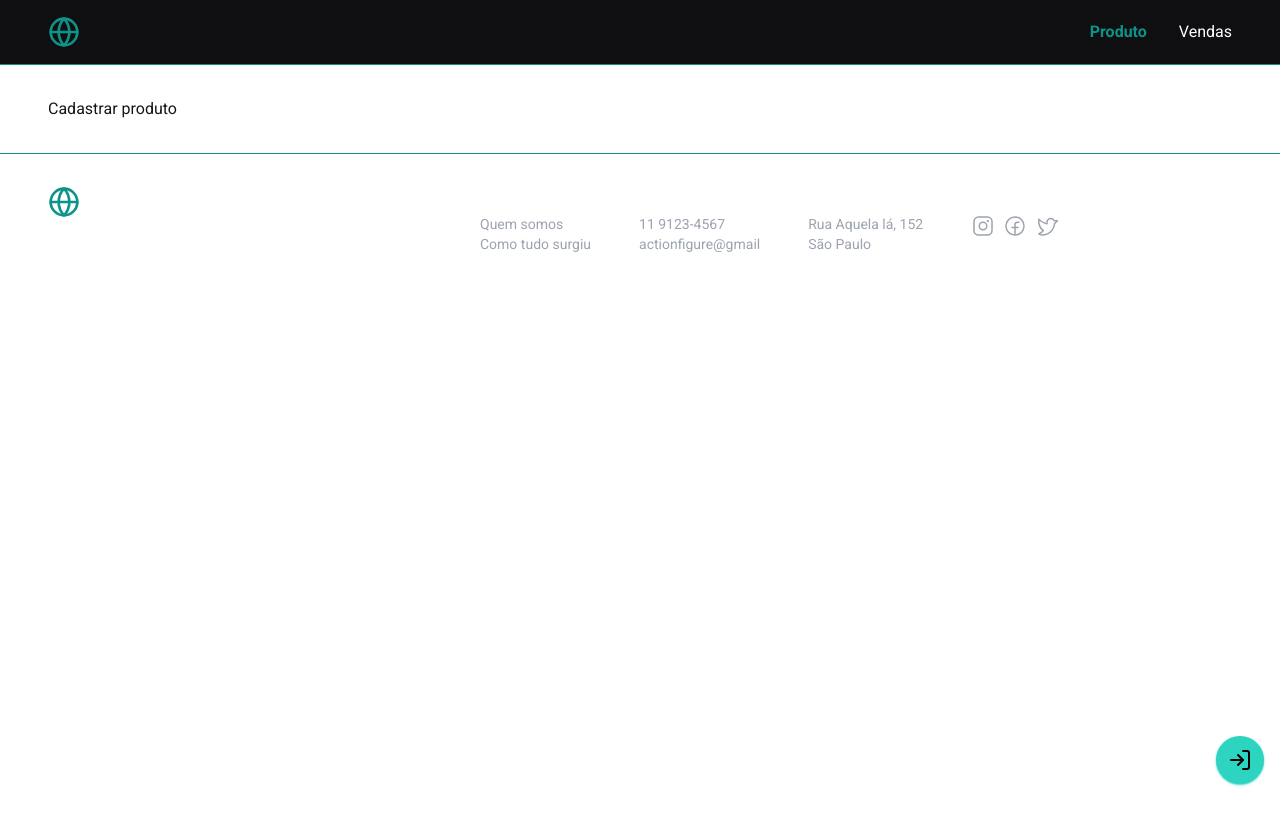
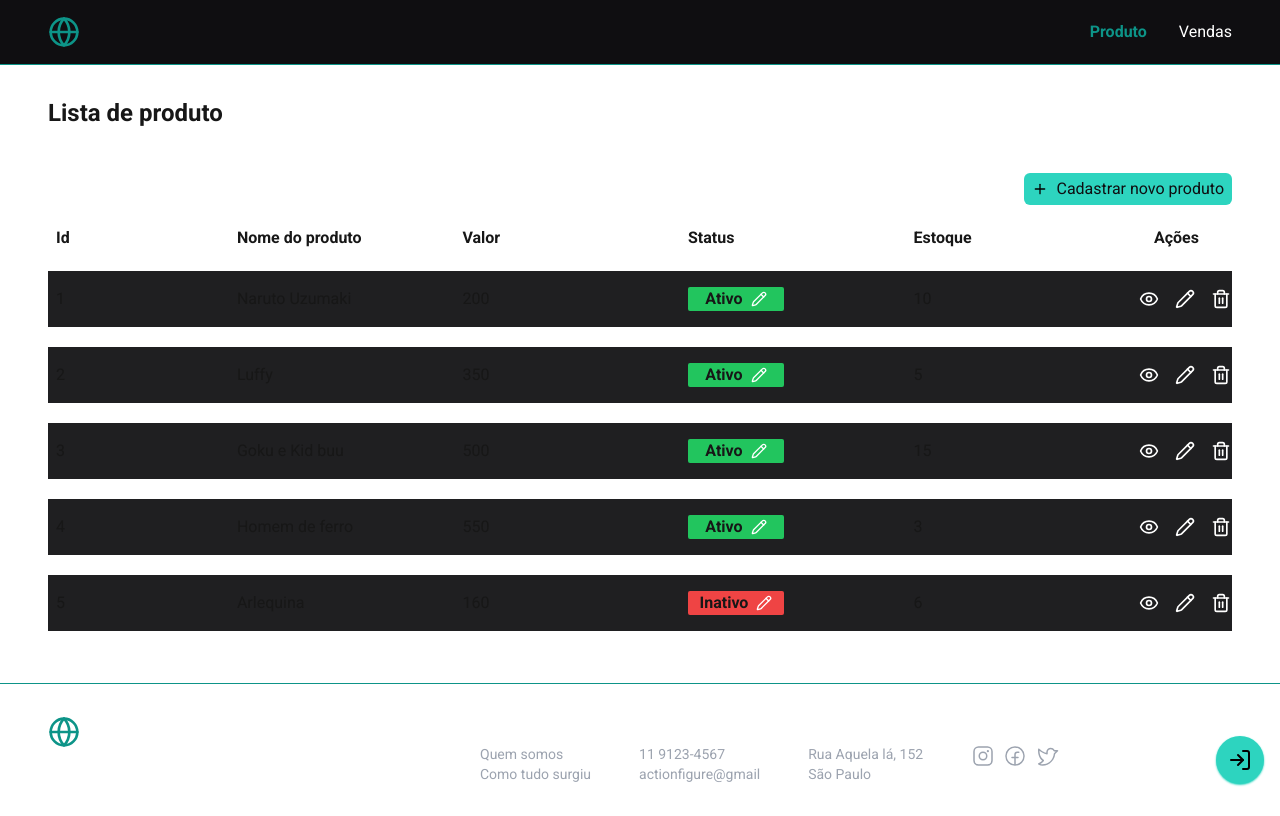
Before and after one commit to Brunoo-Lima/project-les-actual, a Next.js app in the folder frontend/: page /produto in a window 1280 px wide. Built offline with nearby package versions, Linux system fonts and the light colour scheme.

Commit message:
feat: table products added

```diff
--- a/frontend/src/app/(admin)/produto/page.tsx
+++ b/frontend/src/app/(admin)/produto/page.tsx
@@ -1,3 +1,4 @@
+import { Product } from '@/components/layout/admin/product/product';
 import type { Metadata } from 'next';
 
 export const metadata: Metadata = {
@@ -6,5 +7,5 @@ export const metadata: Metadata = {
 };
 
 export default function ProductPage() {
-  return <section>Cadastrar produto</section>;
+  return <Product />;
 }
--- /dev/null
+++ b/frontend/src/components/layout/admin/product/product.tsx
@@ -0,0 +1,23 @@
+import { TitlePage } from '@/components/ui/title/title-page/title-page';
+import { Table } from './table/table';
+import { productListRegister } from '@/mocks/product-list-register';
+import { PlusIcon } from 'lucide-react';
+import { ButtonGeneral } from '@/components/ui/button/button-general';
+
+export function Product() {
+  return (
+    <section className="flex flex-col">
+      <TitlePage title="Lista de produto" />
+
+      <ButtonGeneral
+        className="self-end"
+        icon={<PlusIcon size={16} color="#000000" />}
+        text="Cadastrar novo produto"
+      />
+
+      <div>
+        <Table data={productListRegister} />
+      </div>
+    </section>
+  );
+}
--- /dev/null
+++ b/frontend/src/components/layout/admin/product/table/table-row.tsx
@@ -0,0 +1,58 @@
+import { EyeIcon, PencilIcon, Trash2Icon } from 'lucide-react';
+
+interface ITableRowProps {
+  product: any;
+}
+
+export function TableRow({ product }: ITableRowProps) {
+  return (
+    <tr
+      className="rounded-lg bg-background-dark h-14 text-left hover:brightness-110 cursor-pointer"
+      // onClick={() => onOpenDetailsClient(client)}
+    >
+      <td className="pl-2">{product.id}</td>
+      <td>{product.name}</td>
+      <td>{product.price}</td>
+      <td>
+        <button
+          type="button"
+          // onClick={(event) => onEditStatusClient(client, event)}
+          className={`${
+            product.status === 'Ativo' ? 'bg-green-500' : 'bg-red-500'
+          } w-24 px-2 text-center rounded-sm border-none flex items-center justify-center gap-x-2`}
+        >
+          <p className="font-semibold text-base">{product.status}</p>
+
+          <PencilIcon size={16} color="#ffffff" />
+        </button>
+      </td>
+
+      <td>{product.stock}</td>
+
+      <td>
+        <div className="flex items-center gap-x-4">
+          <button
+            type="button"
+            // onClick={() => onOpenDetailsClient(client)}
+          >
+            <EyeIcon size={20} color="#ffffff" />
+          </button>
+
+          <button
+            type="button"
+            // onClick={(event) => onEditClient(client, event)}
+          >
+            <PencilIcon size={20} color="#ffffff" />
+          </button>
+
+          <button
+            type="button"
+            // onClick={onDeleteClient}
+          >
+            <Trash2Icon size={20} color="#ffffff" />
+          </button>
+        </div>
+      </td>
+    </tr>
+  );
+}
--- /dev/null
+++ b/frontend/src/components/layout/admin/product/table/table.tsx
@@ -0,0 +1,40 @@
+import { TableRow } from './table-row';
+
+interface ITableProps {
+  data: any[];
+}
+
+export function Table({ data }: ITableProps) {
+  return (
+    <div className="w-full">
+      <table className="table-fixed w-full border-separate border-spacing-y-5">
+        <thead className="text-left p-2">
+          <tr>
+            <th className="w-1/6 pl-2">Id</th>
+            <th className="w-1/5">Nome do produto</th>
+            <th className="w-1/5">Valor</th>
+            <th className="w-1/5">Status</th>
+            <th className="w-1/5">Estoque</th>
+            <th className="w-1/12 pl-4">Ações</th>
+          </tr>
+        </thead>
+        <tbody>
+          {data.map((product) => (
+            <TableRow
+              key={product.id}
+              product={product}
+              // onOpenDetailsClient={handleOpenDetailsClient}
+              // onEditStatusClient={handleEditStatusClient}
+              // onEditClient={handleEditClient}
+              // onDeleteClient={handleDeleteClient}
+            />
+          ))}
+        </tbody>
+      </table>
+
+      {/* {modalType && (
+      <ModalBackground>{modalComponent[modalType]}</ModalBackground>
+    )} */}
+    </div>
+  );
+}
--- /dev/null
+++ b/frontend/src/components/ui/button/button-general.tsx
@@ -0,0 +1,18 @@
+import { ReactNode } from 'react';
+
+interface IButtonGeneralProps {
+  icon: ReactNode;
+  text: string;
+  className?: string;
+}
+
+export function ButtonGeneral({ icon, text, className }: IButtonGeneralProps) {
+  return (
+    <button
+      className={`${className} bg-primary text-background px-2 p-1 mt-3 rounded-md flex items-center justify-center gap-2 hover:bg-primary-dark transition duration-300`}
+    >
+      {icon && icon}
+      <p>{text}</p>
+    </button>
+  );
+}
--- a/frontend/src/hooks/useAuth.tsx
+++ b/frontend/src/hooks/useAuth.tsx
@@ -24,7 +24,7 @@ export const AuthProvider = ({ children }: IChildrenProps) => {
   const router = useRouter();
 
   const handleLoginUser = () => {
-    setUser(user);
+    setUser({} as IUser);
     router.push('/');
   };
 
--- /dev/null
+++ b/frontend/src/mocks/product-list-register.js
@@ -0,0 +1,52 @@
+export const productListRegister = [
+  {
+    id: 1,
+    image: '/img/naruto.webp',
+    category: 'Action Figure',
+    name: 'Naruto Uzumaki',
+    anime: 'Naruto',
+    price: 200,
+    stock: 10,
+    status: 'Ativo',
+  },
+  {
+    id: 2,
+    image: '/img/luffy.webp',
+    category: 'Action Figure',
+    name: 'Luffy',
+    anime: 'One Piece',
+    price: 350,
+    stock: 5,
+    status: 'Ativo',
+  },
+  {
+    id: 3,
+    image: '/img/goku-batalha.webp',
+    category: 'Action Figure',
+    name: 'Goku e Kid buu',
+    anime: 'Dragon Ball',
+    price: 500,
+    stock: 15,
+    status: 'Ativo',
+  },
+  {
+    id: 4,
+    image: '/img/iron-man.webp',
+    category: 'Action Figure',
+    name: 'Homem de ferro',
+    anime: 'Marvel',
+    price: 550,
+    stock: 3,
+    status: 'Ativo',
+  },
+  {
+    id: 5,
+    image: '/img/arlequina.webp',
+    category: 'Action Figure',
+    name: 'Arlequina',
+    anime: 'DC Comics',
+    price: 160,
+    stock: 6,
+    status: 'Inativo',
+  },
+];
```
Also changed, not shown: frontend/src/components/sidebar/sidebar.tsx (added, +98 -0 lines), frontend/src/components/layout/admin/product/register/register.tsx (added).
